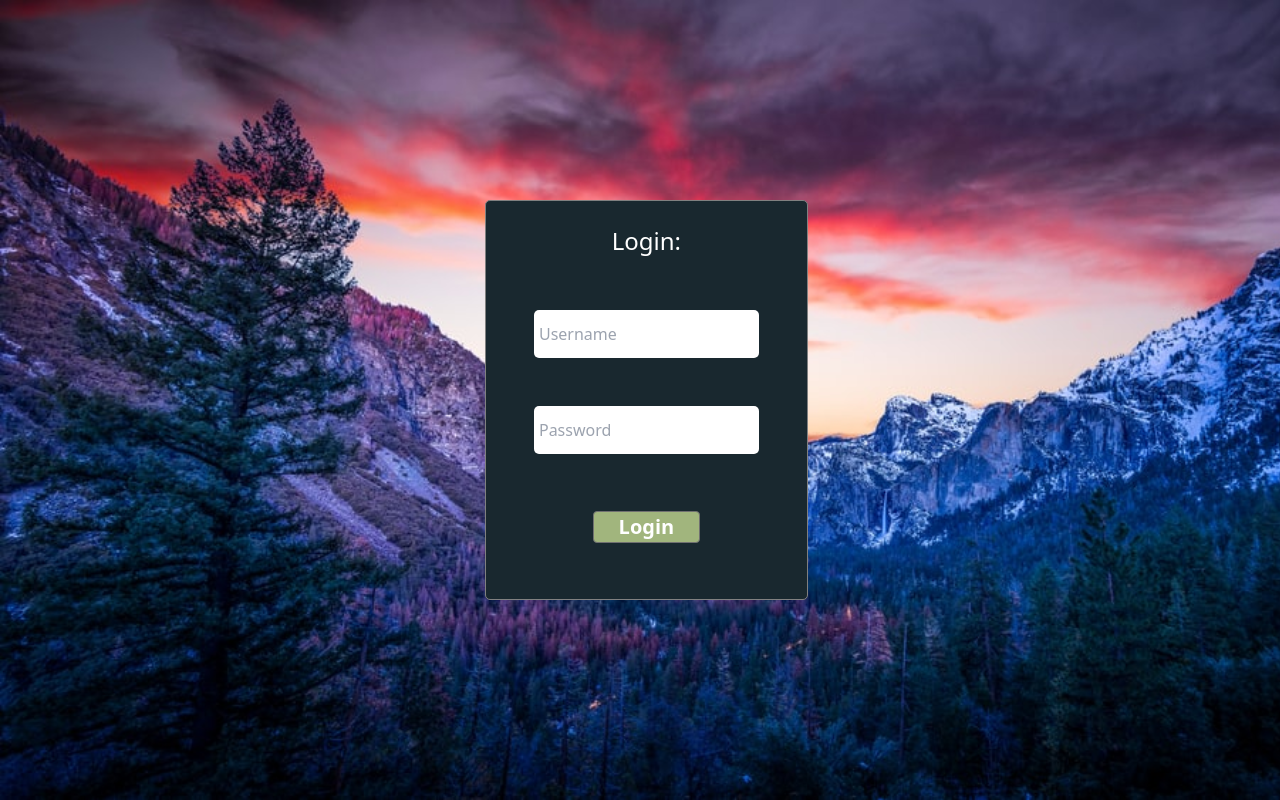
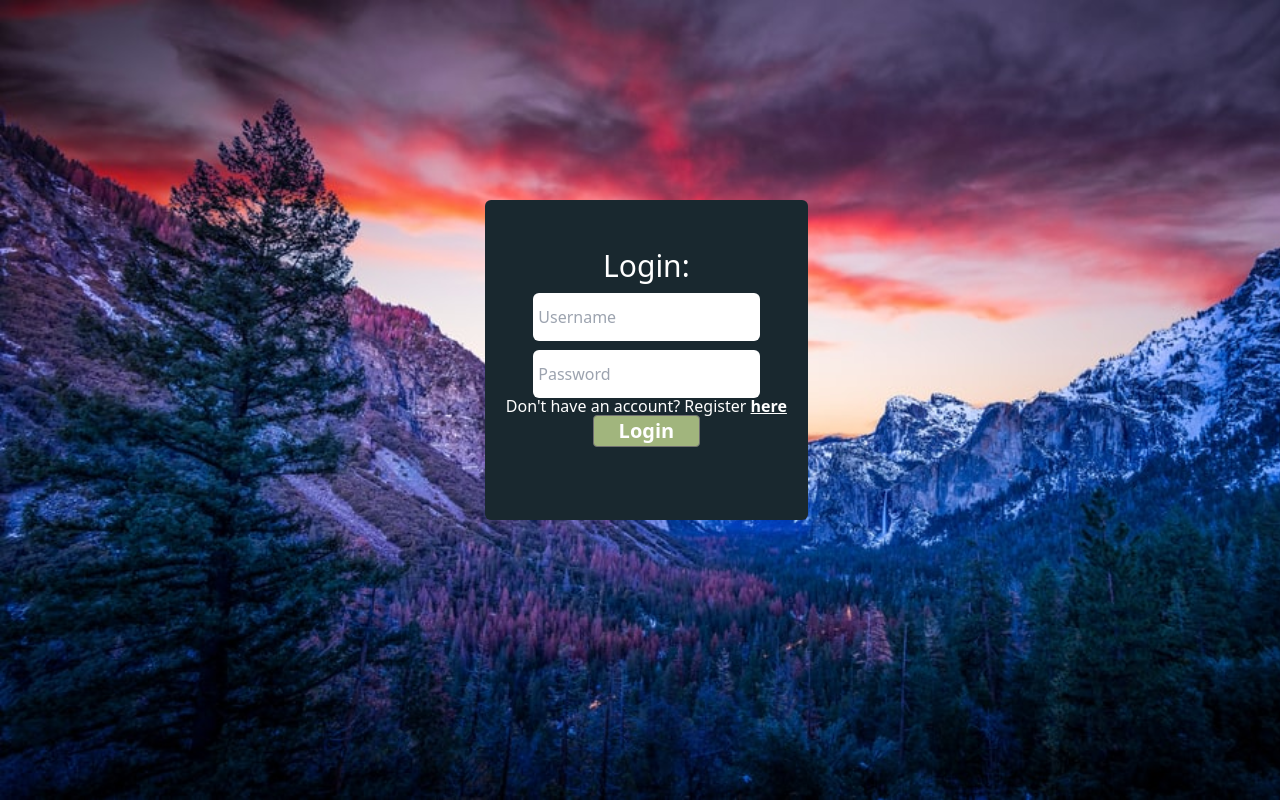
Before and after one commit to justlytoothy/BugTrack, a React (Create React App) app in the folder project/client/: page /ticket/1 in a window 1280 px wide. Built offline with nearby package versions, Linux system fonts and the light colour scheme.

Commit message:
chvjghku

```diff
--- a/project/client/src/features/auth/authSlice.js
+++ b/project/client/src/features/auth/authSlice.js
@@ -43,6 +43,15 @@ export const loginUser = createAsyncThunk('user/login', async (user) => {
 		throw error;
 	}
 });
+export const newUser = createAsyncThunk('user/register', async (user) => {
+	try {
+		const response = await myAxios.post('user/register', user);
+		return response.data;
+	} catch (error) {
+		console.log('An error of ' + error.message + ' has occured');
+		throw error;
+	}
+});
 export const listAllUsers = createAsyncThunk('user/list', async () => {
 	try {
 		const response = await myAxios.get('user');
@@ -63,12 +72,6 @@ const authSlice = createSlice({
 	reducers: {
 		login(state, action) {
 			state.push(action.payload);
-		},
-		register(state, action) {
-			return {
-				...state,
-				status: 'loading',
-			};
 		},
 	},
 	extraReducers(builder) {
@@ -115,6 +118,16 @@ const authSlice = createSlice({
 			.addCase(listAllUsers.rejected, (state, action) => {
 				state.status = 'failed';
 				state.error = action.error.message;
+			})
+			.addCase(newUser.pending, (state, action) => {
+				state.status = 'loading';
+			})
+			.addCase(newUser.fulfilled, (state, action) => {
+				state.status = 'success';
+			})
+			.addCase(newUser.rejected, (state, action) => {
+				state.status = 'failed';
+				state.error = action.error.message;
 			});
 	},
 });
@@ -123,5 +136,5 @@ export const getLoginStatus = (state) => state.auth.status;
 export const getAllUsers = (state) => state.auth.allUsers;
 export const getIsLogged = (state) => state.auth.isLoggedIn;
 export const getLoginError = (state) => state.auth.error;
-export const { login, register } = authSlice.actions;
+export const { login } = authSlice.actions;
 export default authSlice.reducer;
--- a/project/client/src/features/auth/loginComponent.jsx
+++ b/project/client/src/features/auth/loginComponent.jsx
@@ -2,9 +2,19 @@ import React, { useState } from 'react';
 import common from '../../common/commonImports.js';
 import { useDispatch, useSelector } from 'react-redux';
 import { getLoginStatus, loginUser } from './authSlice.js';
+import Modal from 'react-modal';
+import NewUserComponent from './newUserComponent.jsx';
 const LoginComponent = () => {
+	Modal.setAppElement('#root');
 	const dispatch = useDispatch();
 	const loginStatus = useSelector(getLoginStatus);
+	const [modalIsOpen, setIsOpen] = useState(false);
+	const openForm = () => {
+		setIsOpen(true);
+	};
+	const closeForm = () => {
+		setIsOpen(false);
+	};
 	let isLoading;
 	if (loginStatus === 'loading') {
 		isLoading = true;
@@ -48,23 +58,33 @@ const LoginComponent = () => {
 	return (
 		<div className='overflow-hidden overflow-x-hidden overscroll-contain h-full min-w-[101vw] bg-[url("./images/imageBG.jpeg")] bg-cover bg-[rgba(0, 0, 0, 0.288)] bg-blend-multiply absolute'>
 			<div className='h-full'>
-				<form className='login-panel bg-prime-color text-black mx-auto my-[25vh] h-1/2 w-1/4'>
-					<h1 className='text-white text-2xl m-1 mt-6'>Login:</h1>
+				<form className='border-gray-500 rounded-md flex flex-wrap justify-center text-center bg-prime-color text-black mx-auto my-[25vh] h-[40%] w-1/4'>
+					<h1 className='text-white text-3xl m-1 mt-12 mb-[-2rem] w-full'>
+						Login:
+					</h1>
 					<input
-						className='mx-4 h-12'
+						className='mx-4 h-12 w-[70%] border-none rounded-md mb-[-1rem] pl-[5px] focus:outline-2 focus:outline-white-filled'
 						name='username'
 						placeholder='Username'
 						onChange={inputChanged}
 						value={formInput.username}></input>
 					<input
-						className='mx-4 h-12'
+						className='mx-4 h-12 w-[70%] border-none rounded-md mt-[-1rem] pl-[5px] focus:outline-2 focus:outline-white-filled'
 						name='password'
 						type='password'
 						placeholder='Password'
 						onChange={inputChanged}
 						value={formInput.password}></input>
+					<h4 className='text-white basis-full mt-[-2.75rem]'>
+						Don't have an account? Register{' '}
+						<span
+							className='font-semibold underline hover:font-extrabold hover:text-carolina-blue cursor-pointer'
+							onClick={openForm}>
+							here
+						</span>
+					</h4>
 					<common.ActionButton
-						extraClass='h-10'
+						extraClass='h-10 basis-1/3 mt-[-4rem]'
 						loading={isLoading}
 						click={submit}
 						text='Login'
@@ -72,48 +92,15 @@ const LoginComponent = () => {
 					{errorMsg()}
 				</form>
 			</div>
+			<Modal
+				className='bg-midnight-blue text-white h-1/2 fixed w-[30vw] right-[35vw] left-[35vw] top-1/4 bottom-1/4'
+				overlayClassName=''
+				isOpen={modalIsOpen}
+				onRequestClose={closeForm}
+				contentLabel='New User Form'>
+				<NewUserComponent close={closeForm}></NewUserComponent>
+			</Modal>
 		</div>
 	);
 };
 export default LoginComponent;
-
-/*
-
-import React,{useState} from 'react'
-import {useDispatch} from 'react-redux'
-import {signIn} from '../../../Controllers/Redux/authSlice'
-
-import './login.css'
-
-export default () => {
-    const dispatch = useDispatch();
-
-    const [formInput, setFormInput] = useState ({
-        name:"",
-        password:""
-    })
-
-    function inputChanged(e){
-        setFormInput({
-            ...formInput,
-            [e.target.name]:e.target.value
-        })
-    }
-
-    function submit(e) {
-        dispatch(signIn(formInput));
-        e.preventDefault();
-    }
-
-    return (
-        <div className="loginBG">
-            <form className='login-panel'>
-                <h1>Login:</h1>
-                <input name='name' placeholder='Name' onChange={inputChanged} value={formInput.name}></input>
-                <input name='password' type='password' placeholder='Password' onChange={inputChanged} value={formInput.password}></input>
-                <button id='loginButt' type='submit' onClick={submit}>Login</button>
-            </form>
-        </div>
-    )
-}
-*/
--- /dev/null
+++ b/project/client/src/features/auth/newUserComponent.jsx
@@ -0,0 +1,75 @@
+import React, { useEffect } from 'react';
+import common from '../../common/commonImports.js';
+import { useForm } from 'react-hook-form';
+import { newUser } from './authSlice';
+import { useDispatch, useSelector } from 'react-redux';
+import { listAllUsers, getAllUsers } from '../auth/authSlice.js';
+import Select from 'react-select';
+
+const NewUserComponent = (props) => {
+	const dispatch = useDispatch();
+	const {
+		register,
+		handleSubmit,
+		formState: { errors },
+	} = useForm();
+
+	const submitMe = (data) => {
+		data.role = 'developer';
+		dispatch(newUser(data));
+		props.close();
+	};
+
+	return (
+		<div className='h-full w-full'>
+			<form className='text-black h-full w-full grid grid-cols-8 items-center'>
+				<h1 className='col-span-7 text-3xl text-white text-center pt-4 pl-14'>
+					New User
+				</h1>
+				<common.FontAwesomeIcon
+					className='cursor-pointer text-white text-2xl col-span-1 pl-7 pb-5'
+					icon='fa-solid fa-xmark'
+					onClick={props.close}></common.FontAwesomeIcon>
+				<div className='col-span-8 flex justify-evenly mb-[-1rem]'>
+					<span className=''></span>
+					<input
+						className='h-10 w-1/3 pl-2 m-2 text-lg'
+						type='text'
+						placeholder='Enter First Name'
+						name='first_name'
+						{...register('first_name')}
+					/>
+					<input
+						className='h-10 w-1/3 pl-2 m-2 text-lg'
+						type='text'
+						placeholder='Enter Last Name'
+						name='last_name'
+						{...register('last_name')}
+					/>
+					<span className=''></span>
+				</div>
+				<input
+					className='col-span-8 h-10 w-3/4 m-2 pl-2 mx-auto text-lg'
+					type='text'
+					placeholder='Enter Username'
+					name='username'
+					{...register('username')}
+				/>
+				<input
+					className='col-span-8 h-10 w-3/4 mt-[-0.5rem] m-2 pl-2 mx-auto text-lg'
+					type='password'
+					placeholder='Enter Password'
+					name='password'
+					{...register('password')}
+				/>
+				<common.ActionButton
+					extraClass='col-span-8 mx-auto h-10 mt-[-1rem]'
+					text='Register'
+					type='submit'
+					click={handleSubmit(submitMe)}></common.ActionButton>
+			</form>
+		</div>
+	);
+};
+
+export default NewUserComponent;
--- a/project/client/src/index.css
+++ b/project/client/src/index.css
@@ -6,30 +6,6 @@
 	margin: -8px;
 }
 
-.login-panel {
-	border: 1px solid grey;
-	border-radius: 5px;
-	display: flex;
-	flex-wrap: wrap;
-	justify-content: center;
-	text-align: center;
-}
-
-.login-panel h1 {
-	width: 100%;
-}
-
-.login-panel input {
-	width: 70%;
-	border-radius: 5px;
-	border: none;
-	padding-left: 5px;
-}
-
-.login-panel button {
-	flex-basis: calc(100% / 3);
-}
-
 .break {
 	flex-basis: 100%;
 	height: 0;
```
Also changed, not shown: 2 other files (tests, documents, lock files or other folders).
